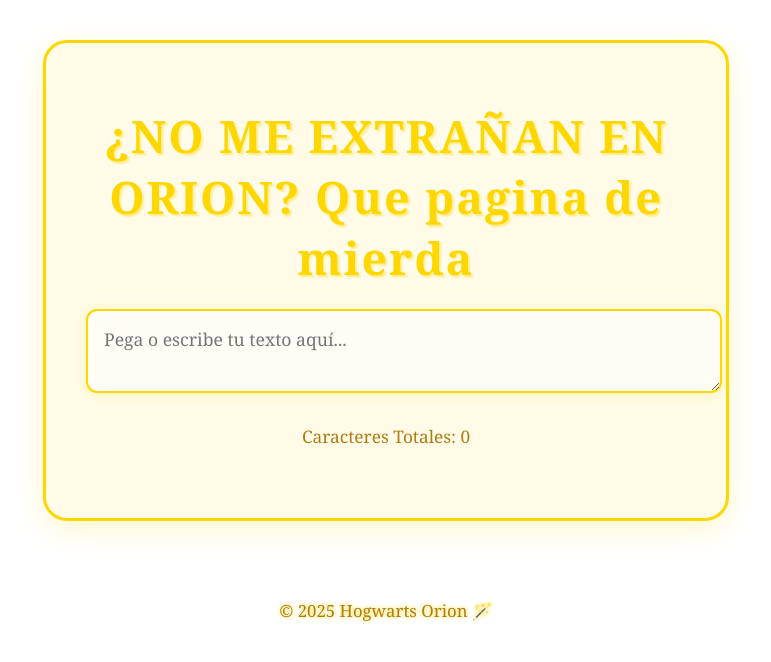
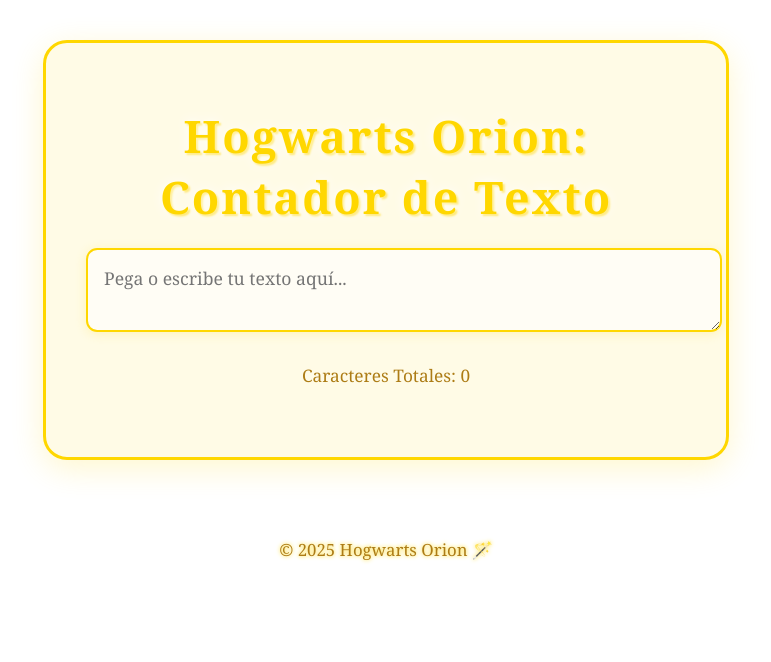
Before and after one commit to CrisAspiradoraIT/HogwartsOrion, a plain HTML site: page index.html in a window 1280 px wide. Shown: the whole page, without its empty margins (254-1025 px from the left). Drawn offline with Linux system fonts and the light colour scheme; a web font is replaced by a local one.

Commit message:
Update index.html

```diff
--- a/index.html
+++ b/index.html
@@ -3,13 +3,13 @@
 <head>
   <meta charset="UTF-8">
   <meta name="viewport" content="width=device-width,initial-scale=1.0">
-  <title>Contador Texto</title>
+  <title>Hogwarts Orion</title>
   <link rel="stylesheet" href="styles.css">
   <link href="https://fonts.cdnfonts.com/css/harry-potter" rel="stylesheet">
 </head>
 <body>
   <div class="container">
-    <h1>¿NO ME EXTRAÑAN EN ORION? Que pagina de mierda</h1>
+    <h1>Hogwarts Orion: Contador de Texto</h1>
     <textarea id="inputText" placeholder="Pega o escribe tu texto aquí..."></textarea>
     <div class="counts">
       <span id="blockLinesText">Caracteres Totales: 0</span>
```
